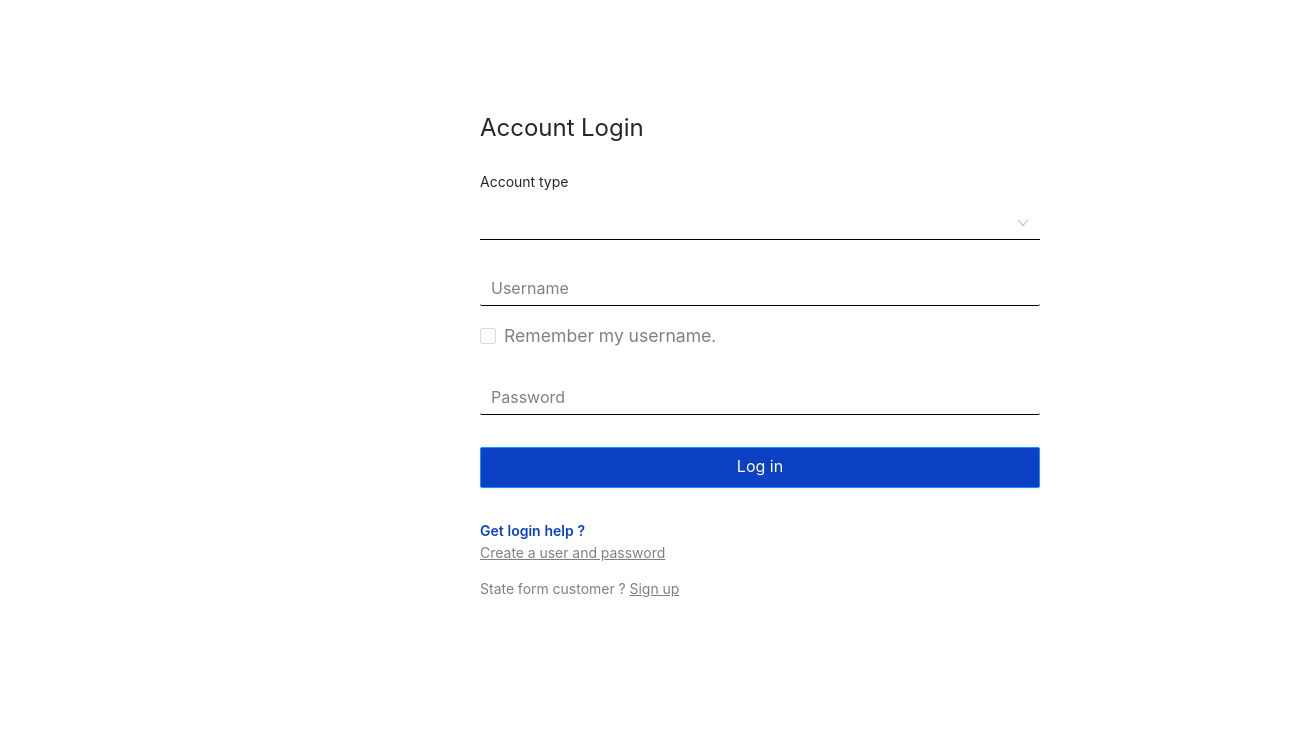
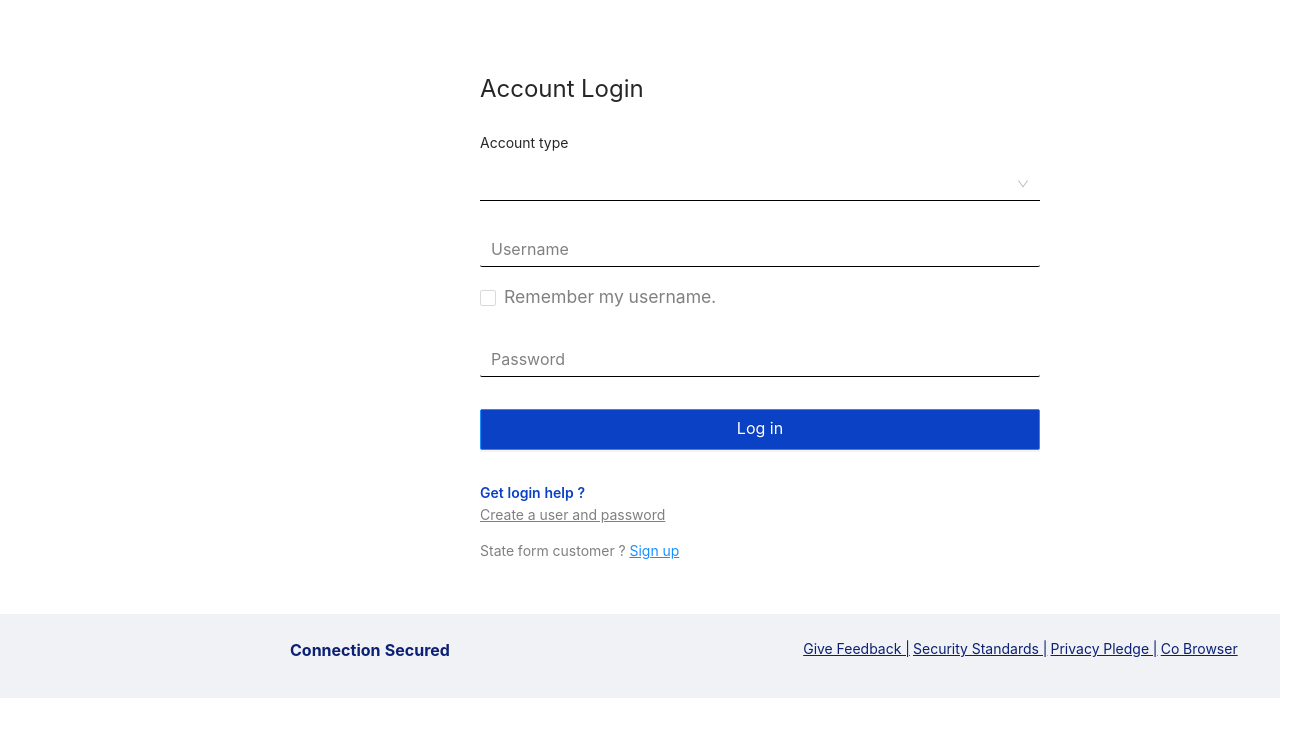
Before and after one commit to Dev-Onus/confirmation, a React (Create React App) app: page /login in a window 1280 px wide. Shown: the top 736 px of the page, 1308 px wide, since content can reach past the window. Built offline with nearby package versions, Linux system fonts and the light colour scheme.

Commit message:
refactor: 💡 updated login page in pages

```diff
--- a/src/components/pages/Login/login.css
+++ b/src/components/pages/Login/login.css
@@ -1,6 +1,7 @@
 .classone{
     margin-left: 30rem;
-    margin-top:6%
+    margin-top:3%;
+    margin-bottom:3%
 }
 
 .row{
--- a/src/components/pages/Login/login.js
+++ b/src/components/pages/Login/login.js
@@ -1,12 +1,12 @@
 import "./login.css";
 import { Input, Row, Col, Checkbox, Button, Select } from "antd";
+import { Footer } from "antd/lib/layout/layout";
 const { Option: SelectOption } = Select;
 
 const Login = () => {
   return (
     <>
       <div className="classone" style={{}}>
-        {" "}
         <Row
           className="row"
           style={{}}
@@ -130,7 +130,7 @@ const Login = () => {
           <Col
             className={"classname"}
             style={{}}
-            span={1}
+            span={12}
             order={0}
             offset={0}
             push={0}
@@ -149,7 +149,8 @@ const Login = () => {
               disabled={false}
               type={"text"}
               value={"Password"}
-            ></Input>
+            >
+            </Input>
           </Col>
         </Row>
         <Button
@@ -199,7 +200,6 @@ const Login = () => {
             <a
               className={"classname"}
               style={{
-                color: "black",
                 textDecoration: "underline",
                 color: "grey",
               }}
@@ -215,9 +215,7 @@ const Login = () => {
               <a
                 className={"classname"}
                 style={{
-                  color: "black",
                   textDecoration: "underline",
-                  color: "grey",
                 }}
               >
                 Sign up
@@ -226,6 +224,57 @@ const Login = () => {
           </Col>
         </Row>
       </div>
+      <Footer
+className={"classname"}
+style={{}}
+><div className={"classname"} style={{ marginLeft:"15rem" }}>
+<Row
+          className=""
+          style={{}}
+          align={"top"}
+          gutter={0}
+          justify={"start"}
+          wrap={false}
+        >
+          <Col
+            className={"classname"}
+            style={{}}
+            span={12}
+            order={0}
+            offset={0}
+            push={0}
+            pull={0}
+          >
+    <h3 className={"classname"} style={{ color: "#0C2074", fontSize:"1rem", fontWeight:"700" }}>Connection Secured</h3>
+   </Col>
+   <Col
+            className={"classname"}
+            style={{}}
+            span={14}
+            order={0}
+            offset={0}
+            push={0}
+            pull={0}
+          >
+              <ul className={"classname"} style={{display:"inline-flex" , listStyleType:"none", textDecoration: "underline", color:"#0c2074"}}>
+              <li className={false} style={{paddingLeft:"0.2rem", }}>
+              Give Feedback |
+              </li>
+              <li className={false} style={{paddingLeft:"0.2rem"}}>
+              Security Standards |
+              </li>
+              <li className={false} style={{paddingLeft:"0.2rem"}}>
+              Privacy Pledge |
+              </li>
+              <li className={false} style={{paddingLeft:"0.2rem"}}>
+              Co Browser
+              </li>
+              </ul>
+          </Col>
+   </Row>
+
+    </div>
+</Footer>
     </>
   );
 };
```
